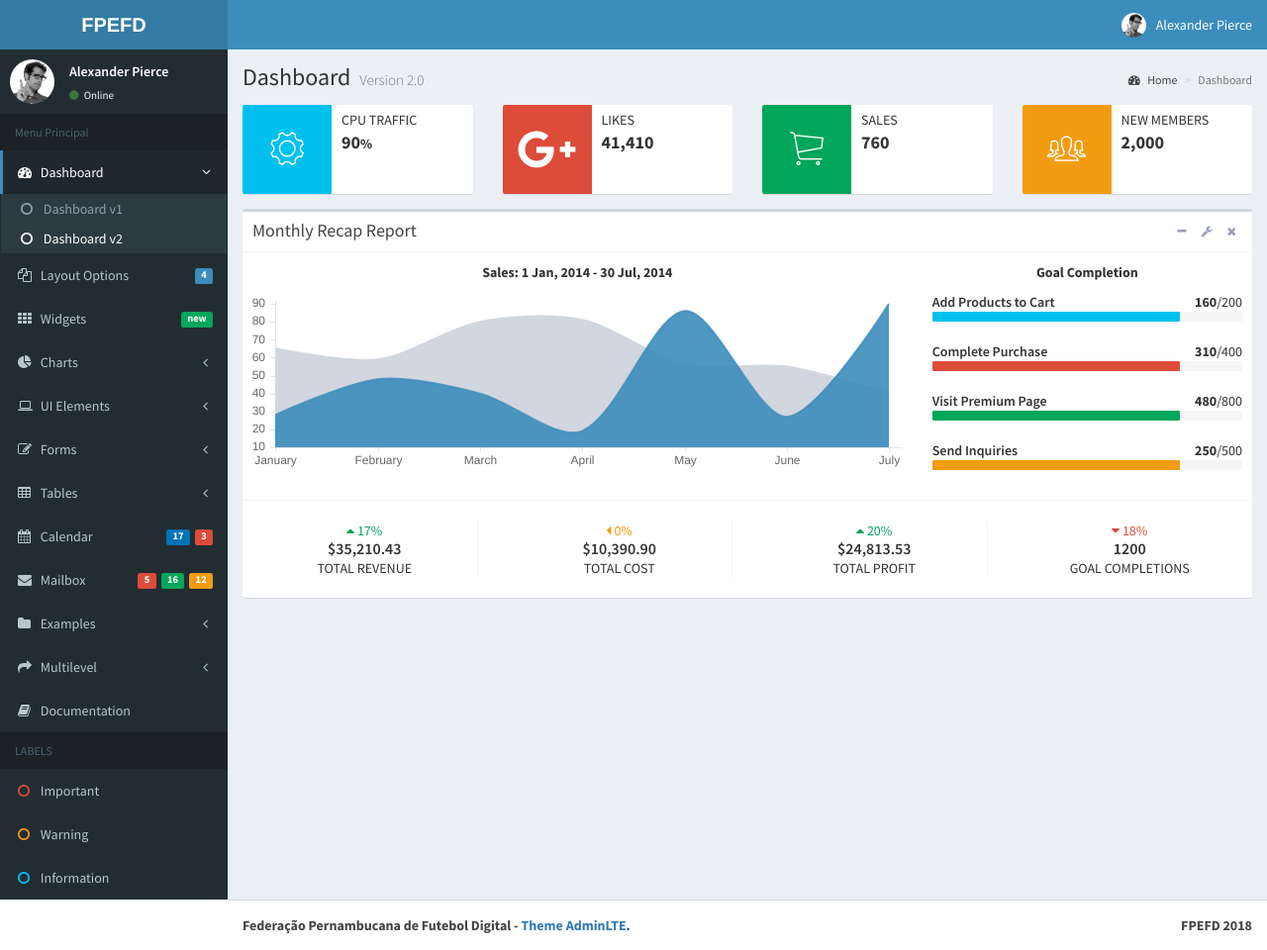
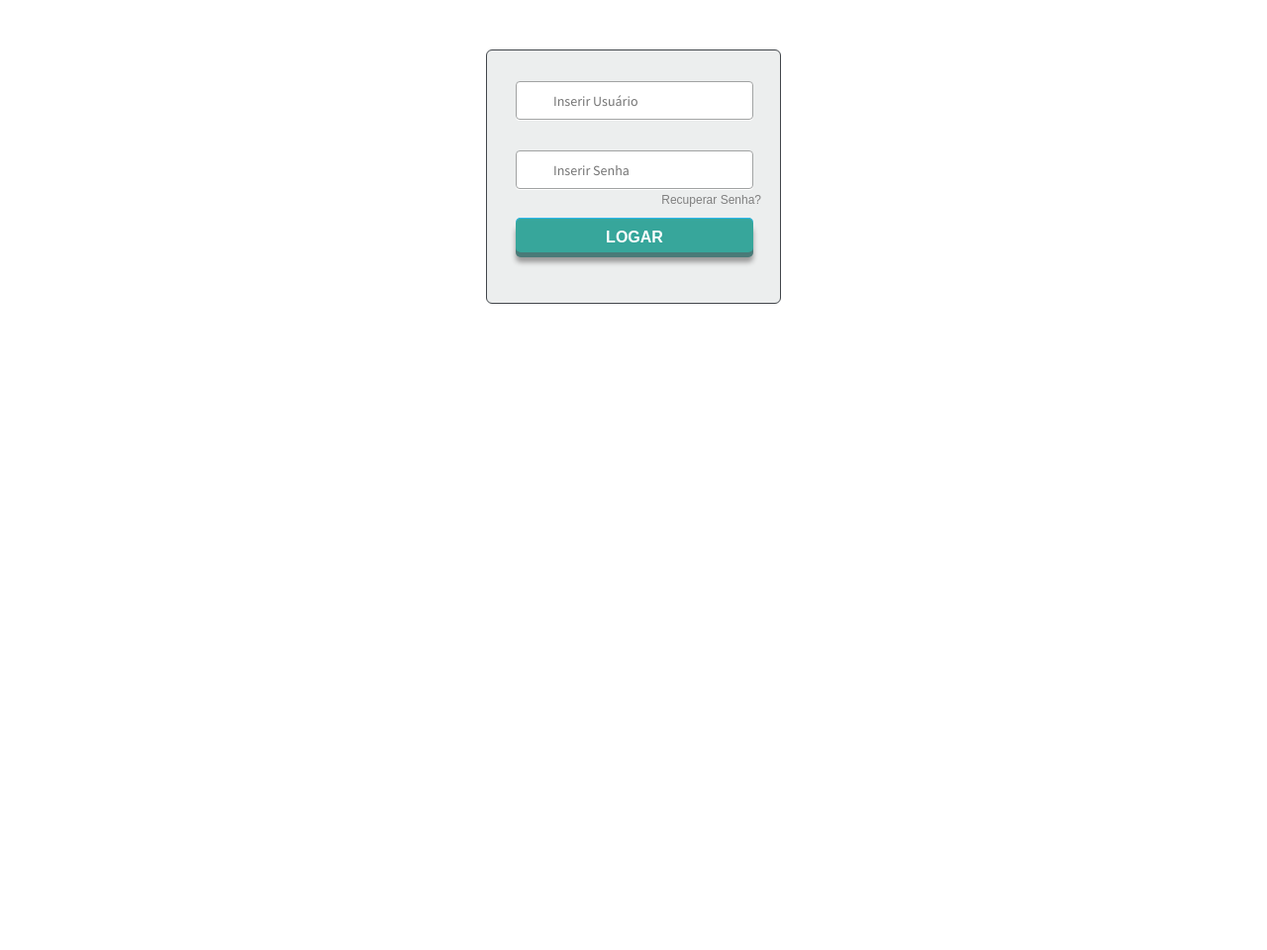
Before and after one commit to danielcostapi/fpefd, a PHP site: page /acm/index.php in a window 1280 px wide. Shown: the whole page at 99% size. After the commit the page ends 307 px from the top, so only its background shows below. Run offline with PHP 8.4, Linux system fonts and the light colour scheme; some web fonts are replaced.

Commit message:
03/08/2018 - Login Painel ACM

```diff
--- /dev/null
+++ b/acm/configs/conexao.php
@@ -0,0 +1,11 @@
+<?php
+	$host	= "localhost";   //IP da hospedagem, dedicado ou servidor Local
+	$user	= "root";        //usuario do Mysql (Padrao = root)
+	$senha	= "root";        //senha do mysql (padrao sem senha)
+	$dbname	= "fpefd";    //Nome do banco de dados
+
+	//Não mecher na linha abaixo (conexao com banco de dados)
+	$conexao = mysqli_connect($host,$user,$senha,$dbname) or die("Error " . mysqli_error($conexao));
+
+
+?>
--- /dev/null
+++ b/acm/css/login.css
@@ -0,0 +1,113 @@
+.loader{
+	width: 25px;
+	height: 25px;
+	float: left;
+	margin-right: 5px;
+}
+.login {
+  background: #eceeee;
+  border: 1px solid #42464b;
+  border-radius: 6px;
+  height: 257px;
+  margin: 50px auto 0;
+  width: 298px;
+}
+.login h1 {
+  background-image: linear-gradient(top, #f1f3f3, #d4dae0);
+  border-bottom: 1px solid #a6abaf;
+  border-radius: 6px 6px 0 0;
+  box-sizing: border-box;
+  color: #727678;
+  display: block;
+  height: 43px;
+  font: 600 14px/1 'Open Sans', sans-serif;
+  padding-top: 14px;
+  margin: 0;
+  text-align: center;
+  text-shadow: 0 -1px 0 rgba(0,0,0,0.2), 0 1px 0 #fff;
+}
+input[type="password"], input[type="text"] {
+  background: linear-gradient(top, #d6d7d7, #dee0e0);
+  border: 1px solid #a1a3a3;
+  border-radius: 4px;
+  box-shadow: 0 1px #fff;
+  box-sizing: border-box;
+  color: #696969;
+  height: 39px;
+  margin: 31px 0 0 29px;
+  padding-left: 37px;
+  transition: box-shadow 0.3s;
+  width: 240px;
+}
+input[type="password"]:focus, input[type="text"]:focus {
+  box-shadow: 0 0 4px 1px rgba(55, 166, 155, 0.3);
+  outline: 0;
+}
+
+.show-password {
+  display: block;
+  height: 16px;
+  margin: 26px 0 0 28px;
+  width: 87px;
+}
+input[type="checkbox"] {
+  cursor: pointer;
+  height: 16px;
+  opacity: 0;
+  position: relative;
+  width: 64px;
+}
+input[type="checkbox"]:checked {
+  left: 29px;
+  width: 58px;
+}
+.toggle {
+  display: block;
+  height: 16px;
+  margin-top: -20px;
+  width: 87px;
+  z-index: -1;
+}
+input[type="checkbox"]:checked + .toggle { background-position: 0 -16px }
+.forgot {
+  color: #7f7f7f;
+  display: inline-block;
+  float: right;
+  font: 12px/1 sans-serif;
+  left: -19px;
+  position: relative;
+  text-decoration: none;
+  top: 5px;
+  transition: color .4s;
+}
+.forgot:hover { color: #3b3b3b }
+input[type="submit"] {
+  width:240px;
+  height:35px;
+  display:block;
+  font-family:Arial, "Helvetica", sans-serif;
+  font-size:16px;
+  font-weight:bold;
+  color:#fff;
+  text-decoration:none;
+  text-transform:uppercase;
+  text-align:center;
+  text-shadow:1px 1px 0px #37a69b;
+  padding-top:6px;
+  margin: 29px 0 0 29px;
+  position:relative;
+  cursor:pointer;
+  border: none;
+  background-color: #37a69b;
+  background-image: linear-gradient(top,#3db0a6,#3111);
+  border-top-left-radius: 5px;
+  border-top-right-radius: 5px;
+  border-bottom-right-radius: 5px;
+  border-bottom-left-radius:5px;
+  box-shadow: inset 0px 1px 0px #2ab7ec, 0px 5px 0px 0px #497a78, 0px 10px 5px #999;
+}
+
+input[type="submit"]:active {
+  top:3px;
+  box-shadow: inset 0px 1px 0px #2ab7ec, 0px 2px 0px 0px #31524d, 0px 5px 3px #999;
+}
--- a/acm/index.php
+++ b/acm/index.php
@@ -1,7 +1,8 @@
 <?php
 session_start();
-include $_SERVER['DOCUMENT_ROOT'] . '/fpefd/configs/conexao.php'; // Remover fpefd/ em ambiente de produção...
+//include $_SERVER['DOCUMENT_ROOT'] . '/fpefd/configs/conexao.php'; // Remover fpefd/ em ambiente de produção...
 include("configs/config.php");
+include("configs/conexao.php");
 
 ?>
 <!DOCTYPE html>
@@ -17,6 +18,7 @@ include("configs/config.php");
   <link rel="stylesheet" href="bower_components/jvectormap/jquery-jvectormap.css">
   <link rel="stylesheet" href="dist/css/AdminLTE.min.css">
   <link rel="stylesheet" href="dist/css/skins/skin-blue.min.css">
+  <link rel="stylesheet" href="css/login.css" />
 
   <!-- HTML5 Shim and Respond.js IE8 support of HTML5 elements and media queries -->
   <!-- WARNING: Respond.js doesn't work if you view the page via file:// -->
@@ -30,8 +32,62 @@ include("configs/config.php");
         href="https://fonts.googleapis.com/css?family=Source+Sans+Pro:300,400,600,700,300italic,400italic,600italic">
 </head>
 <body class="hold-transition skin-blue sidebar-mini">
+
+		<?php
+			if(!isset($_SESSION["logins"])){
+		?>
+
+		<div id="login" class="login">
+
+
+			<form action=""  method="post" enctype="multipart/form-data">
+				<input type="text" name="login" id="usuario" placeholder="Inserir Usuário"/>
+				<input type="password" name="senha" id="senha" placeholder="Inserir Senha"/>
+				<a href="#" class="forgot">Recuperar Senha?</a>
+				<input type="submit" name="logar" id="logar" value="Logar"/>
+
+
+			</form>
+
+           		<?php
+			if(isset($_POST['logar'])){
+
+
+				$login = $_POST['login'];
+				$senha = MD5($_POST['senha']);
+
+				$verifica = mysqli_query($conexao,"SELECT * FROM usuarios WHERE login = '$login' AND password = '$senha'") or die("erro ao selecionar");
+				$linhas = $verifica->num_rows;
+					if($linhas > 0)
+						{
+							$_SESSION['logins'] = $login;
+							$url = $_SERVER['REQUEST_URI'];
+							echo '<br><br><br><div class="alert alert-success">
+									<strong>Sucesso!</strong> Autenticando login para uma conexão segura. <img src="dist/img/loader.gif" class="loader" alt=""/>
+								  </div>';
+							header("Refresh:3, $url");
+						}
+						else
+						{
+
+							 echo '<br><br><br><div class="alert alert-danger">
+					            <strong>Erro ao logar!</strong> Usuário e/ou Senha incorretos.
+					          </div>';
+							  die();
+						}
+
+				}
+			?>
+
+        </div>
+
+		<?php
+				exit; /* Encerra a execução enquanto nao passar do login*/
+			}
+		?>
+
+<!--**************************** Caso o login seja autorizado executa o codigo abaixo ***********************  -->
 <div class="wrapper">
-
   <header class="main-header">
 
     <!-- Logo -->
@@ -105,7 +161,7 @@ include("configs/config.php");
         </div>
         <div class="pull-left info">
           <p>Alexander Pierce</p>
-          <a href="#"><i class="fa fa-circle text-success"></i> Online</a>
+          <a href="./paginas/sair.php"><i class="fa fa-circle text-success"></i> Online</a>
         </div>
       </div>
 
```
Also changed, not shown: acm/paginas/sair.php (added, +15 -0 lines), acm/dist/img/fundo_oficial.jpg (added), acm/dist/img/loader.gif (added).
